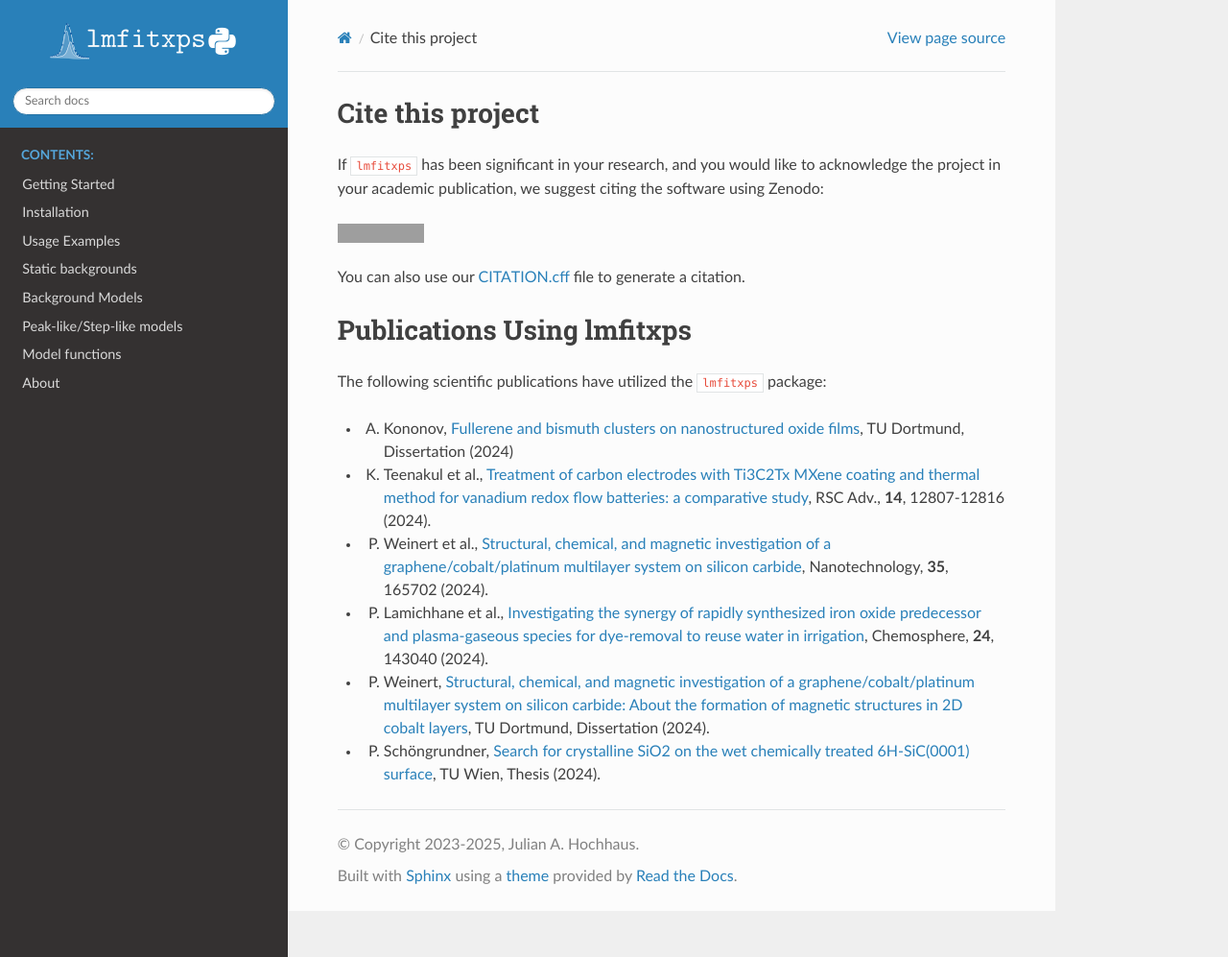
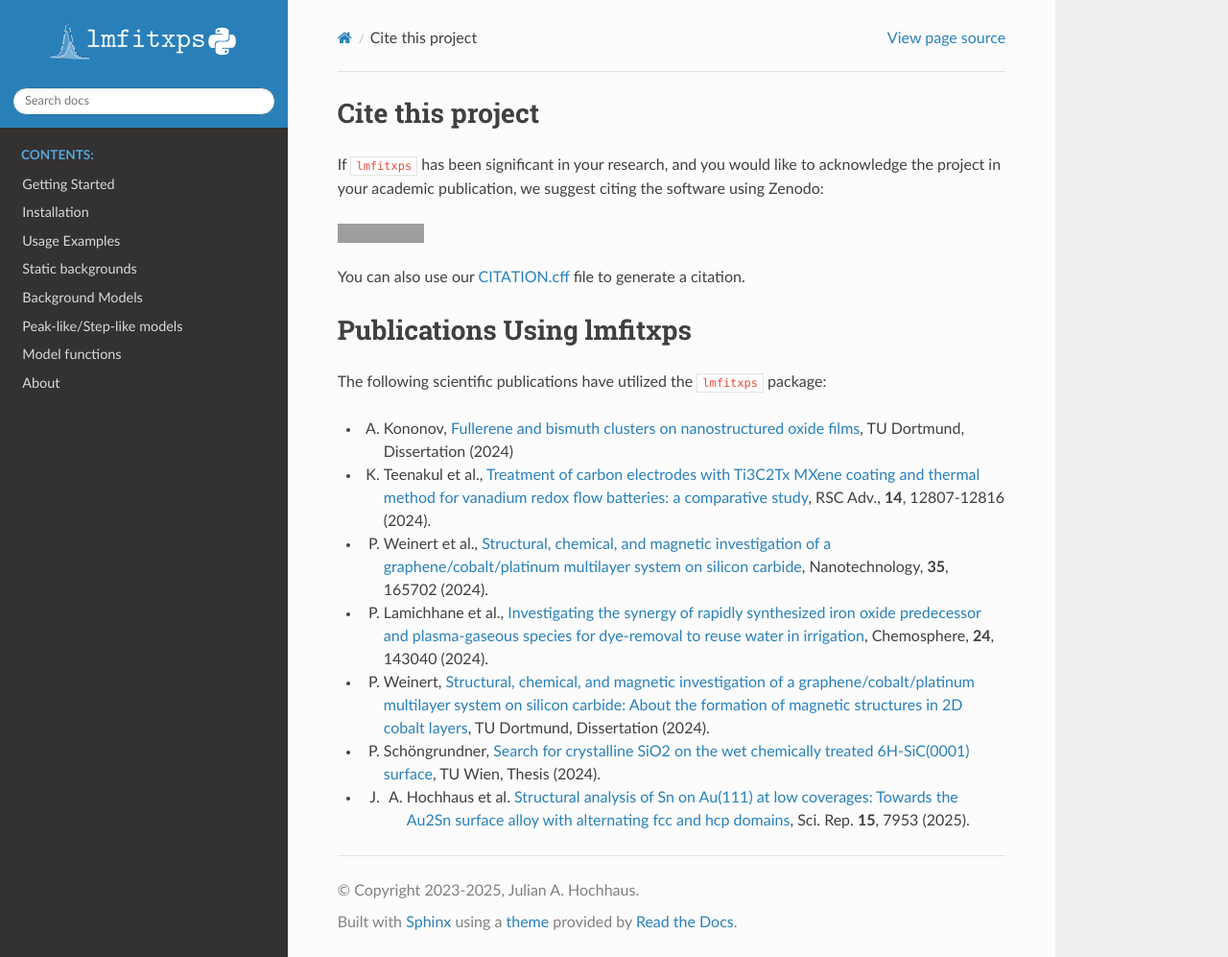
Before and after one commit to Julian-Hochhaus/lmfitxps, a Sphinx documentation site: the page built from docs/citations.rst, in a window 1280 px wide and 997 px high. Shown: the whole window at 96% size. Built offline with Sphinx 7.4.7 and the Read the Docs theme 3.1.0, drawn with Linux system fonts in a browser that asks for light colours; grey boxes are pictures that could not be loaded.

Commit message:
Update citations.rst

```diff
--- a/docs/citations.rst
+++ b/docs/citations.rst
@@ -20,3 +20,4 @@ The following scientific publications have utilized the ``lmfitxps`` package:
 - P. Lamichhane et al., `Investigating the synergy of rapidly synthesized iron oxide predecessor and plasma-gaseous species for dye-removal to reuse water in irrigation <https://doi.org/10.1016/j.chemosphere.2024.143040>`_, Chemosphere, **24**, 143040 (2024).
 - P. Weinert, `Structural, chemical, and magnetic investigation of a graphene/cobalt/platinum multilayer system on silicon carbide: About the formation of magnetic structures in 2D cobalt layers <https://d-nb.info/1328839591>`_, TU Dortmund, Dissertation (2024).
 - P. Schöngrundner, `Search for crystalline SiO2 on the wet chemically treated 6H-SiC(0001) surface <https://doi.org/10.34726/HSS.2024.124590>`_, TU Wien, Thesis (2024).
+- J. A. Hochhaus et al. `Structural analysis of Sn on Au(111) at low coverages: Towards the Au2Sn surface alloy with alternating fcc and hcp domains <https://doi.org/10.1038/s41598-025-91733-2>`_, Sci. Rep. **15**, 7953 (2025).
```
